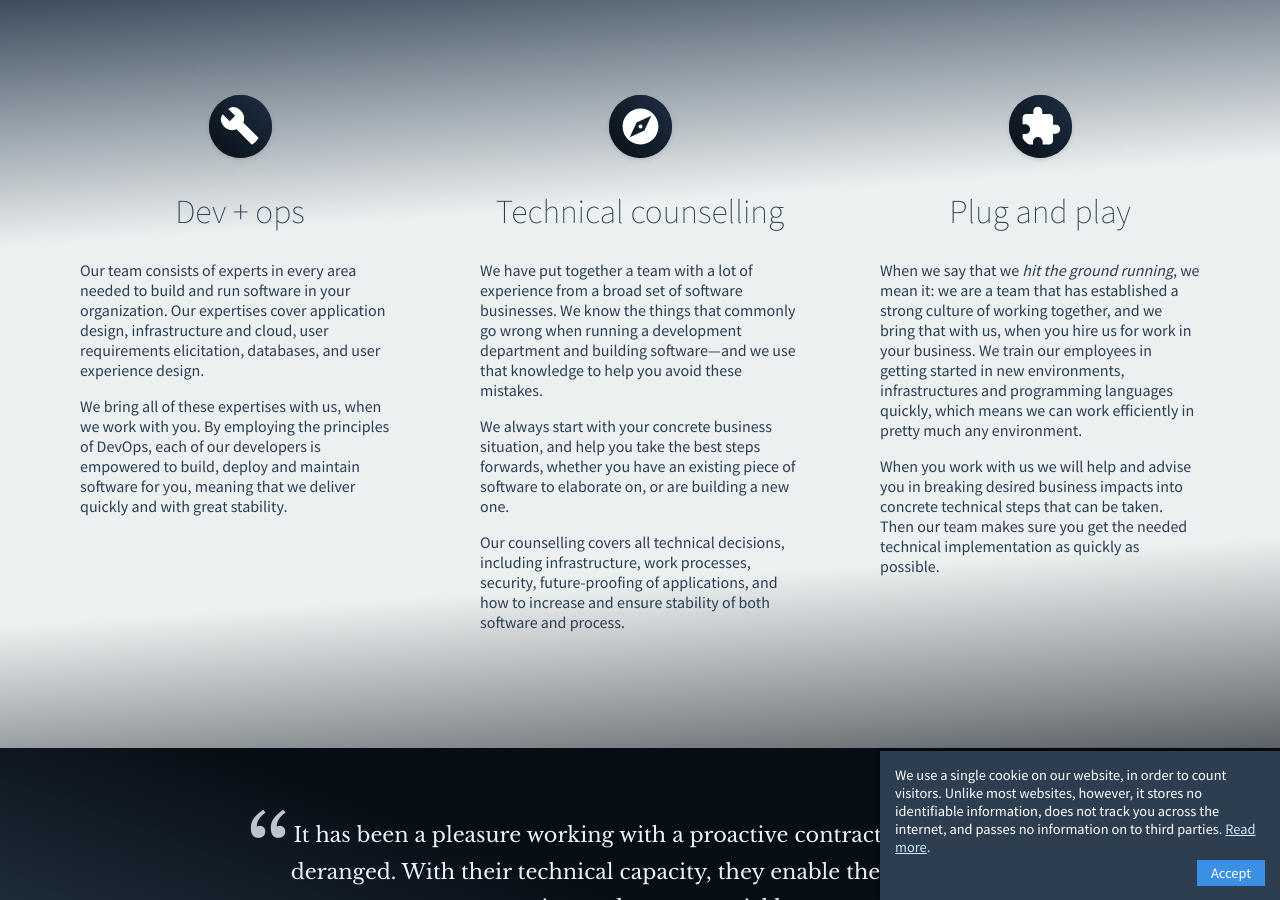
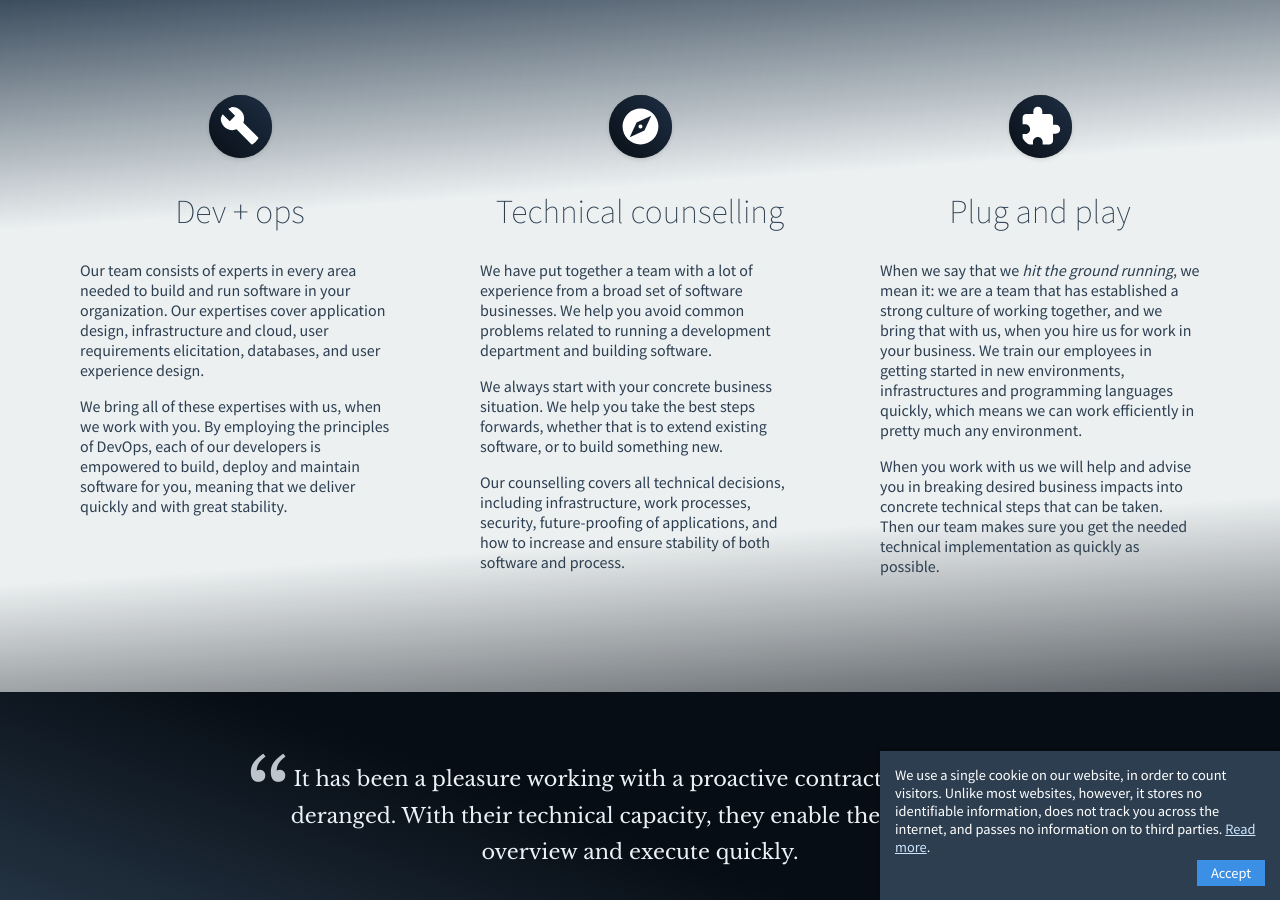
Before and after one commit to derangeddk/deranged.dk, a Jekyll site: the page built from index.html, in a window 1280 px wide and 900 px high, scrolled down 905 px. Built offline with Jekyll 4.4.1, drawn with Linux system fonts in a browser that asks for light colours.

Commit message:
Updated technical counselling text

```diff
--- a/index.html
+++ b/index.html
@@ -56,10 +56,11 @@ title: Let's start building your software ➟ deranged
         <h1>Technical counselling</h1>
         <p>
             We have put together a team with a lot of experience from a broad set of software businesses.
-            We know the things that commonly go wrong when running a development department and building software&mdash;and we use that knowledge to help you avoid these mistakes.
+            We help you avoid common problems related to running a development department and building software.
         </p>
         <p>
-            We always start with your concrete business situation, and help you take the best steps forwards, whether you have an existing piece of software to elaborate on, or are building a new one.
+            We always start with your concrete business situation.
+            We help you take the best steps forwards, whether that is to extend existing software, or to build something new.
         </p>
         <p>
             Our counselling covers all technical decisions, including infrastructure, work processes, security, future-proofing of applications, and how to increase and ensure stability of both software and process.
```
